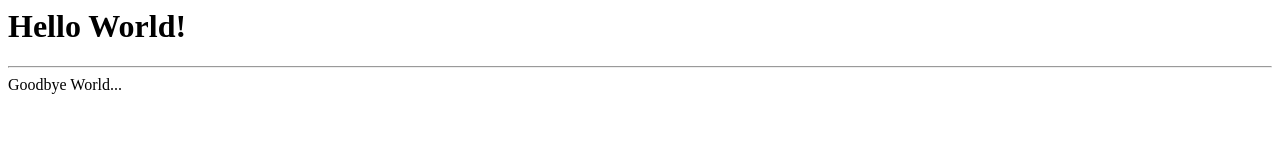
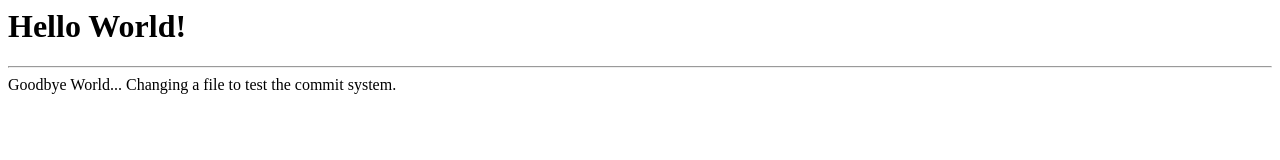
Before and after one commit to owlhowl/Initial, a plain HTML site: page index.html in a window 1280 px wide. Drawn offline with Linux system fonts and the light colour scheme.

Commit message:
Another testing

```diff
--- a/index.html
+++ b/index.html
@@ -1,3 +1,5 @@
 <h1>Hello World!</h1>
 <hr>
 Goodbye World...
+
+Changing a file to test the commit system.
```
